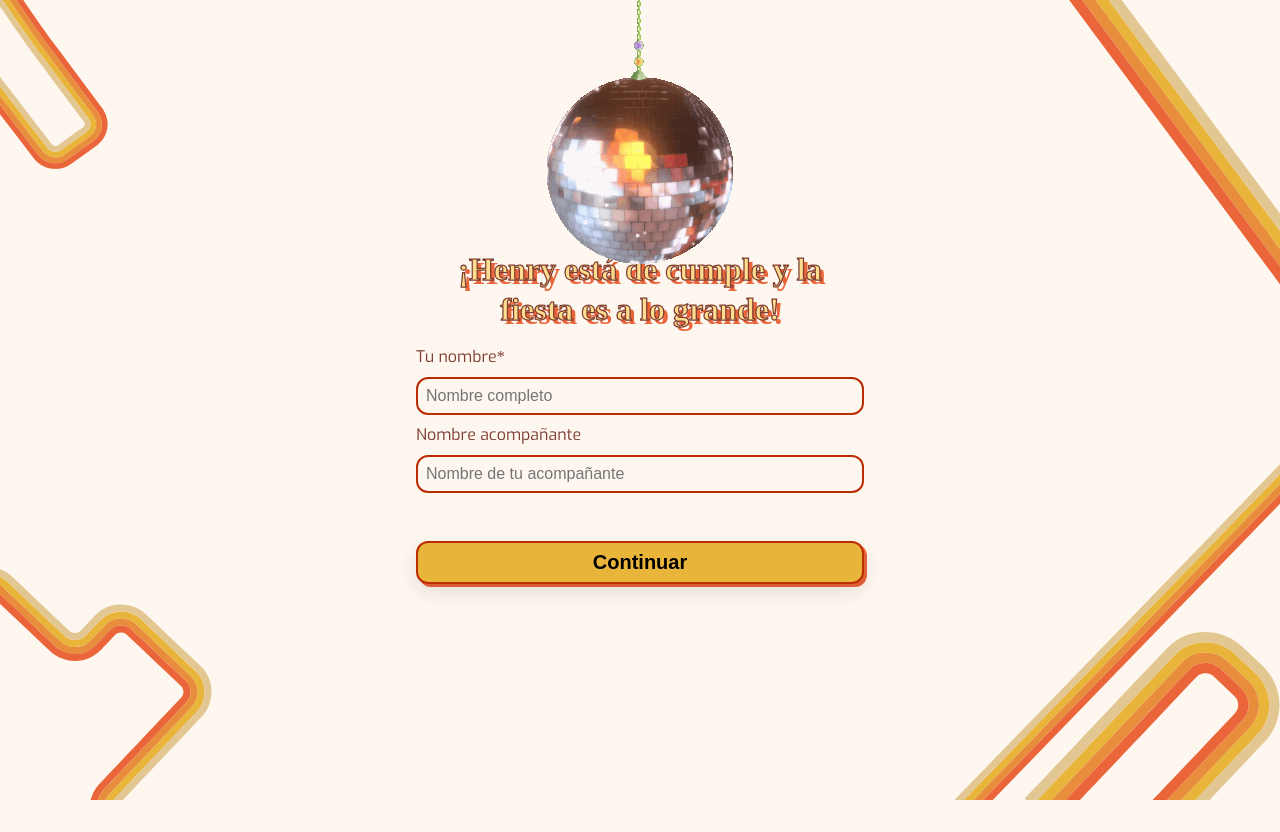
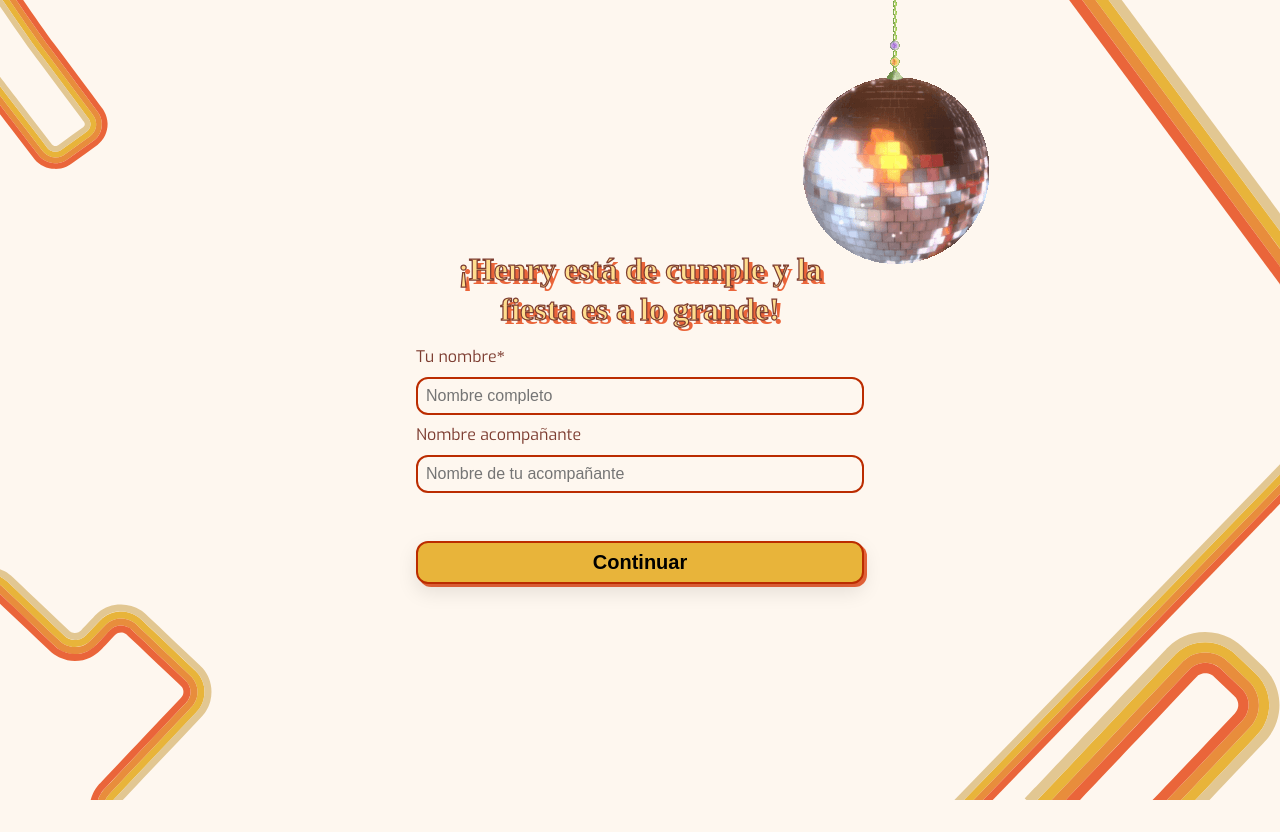
Before and after one commit to DanielDAJJ/FrontBirthday, a React (Vite) app: page / in a window 1280 px wide. Built offline with nearby package versions, Linux system fonts and the light colour scheme; no server answers; a web font is replaced by a local one.

Commit message:
Modificacion para movile

```diff
--- a/src/index.css
+++ b/src/index.css
@@ -27,6 +27,7 @@ main{
     flex-direction: column;
     justify-content: center;
     align-items: center;
+    overflow-x: hidden;
 }
 
 h1, h2 {
@@ -147,8 +148,11 @@ strong{
     position: absolute;
     top: 0;
     left: 50%;
-    transform: translateX(-50%);
+    transform: translateX(-50%, 0);
+    width: 120px;
+    max-width: 25vw;
     z-index: 10;
+    pointer-events: none;
 }
 .sparkle{
     position: absolute;
```
